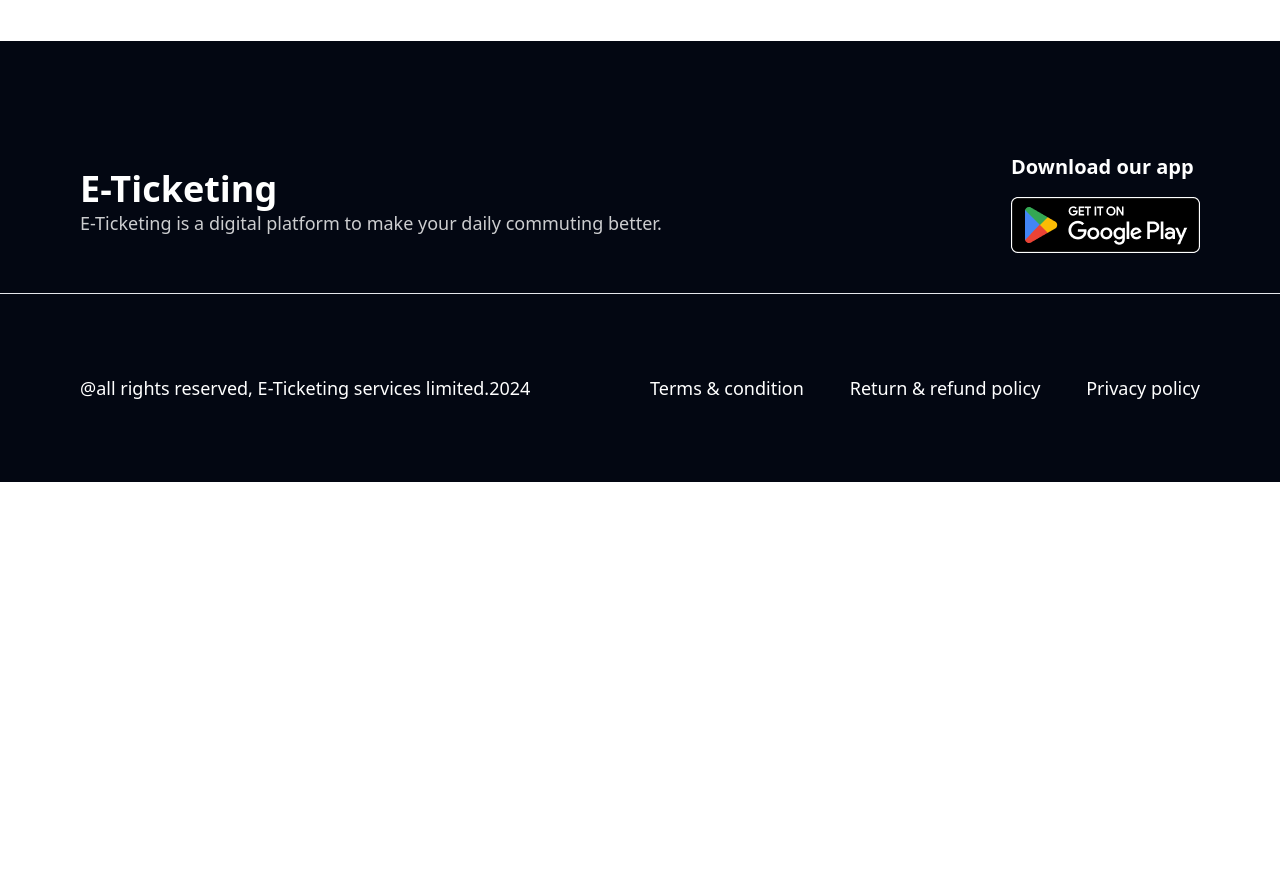
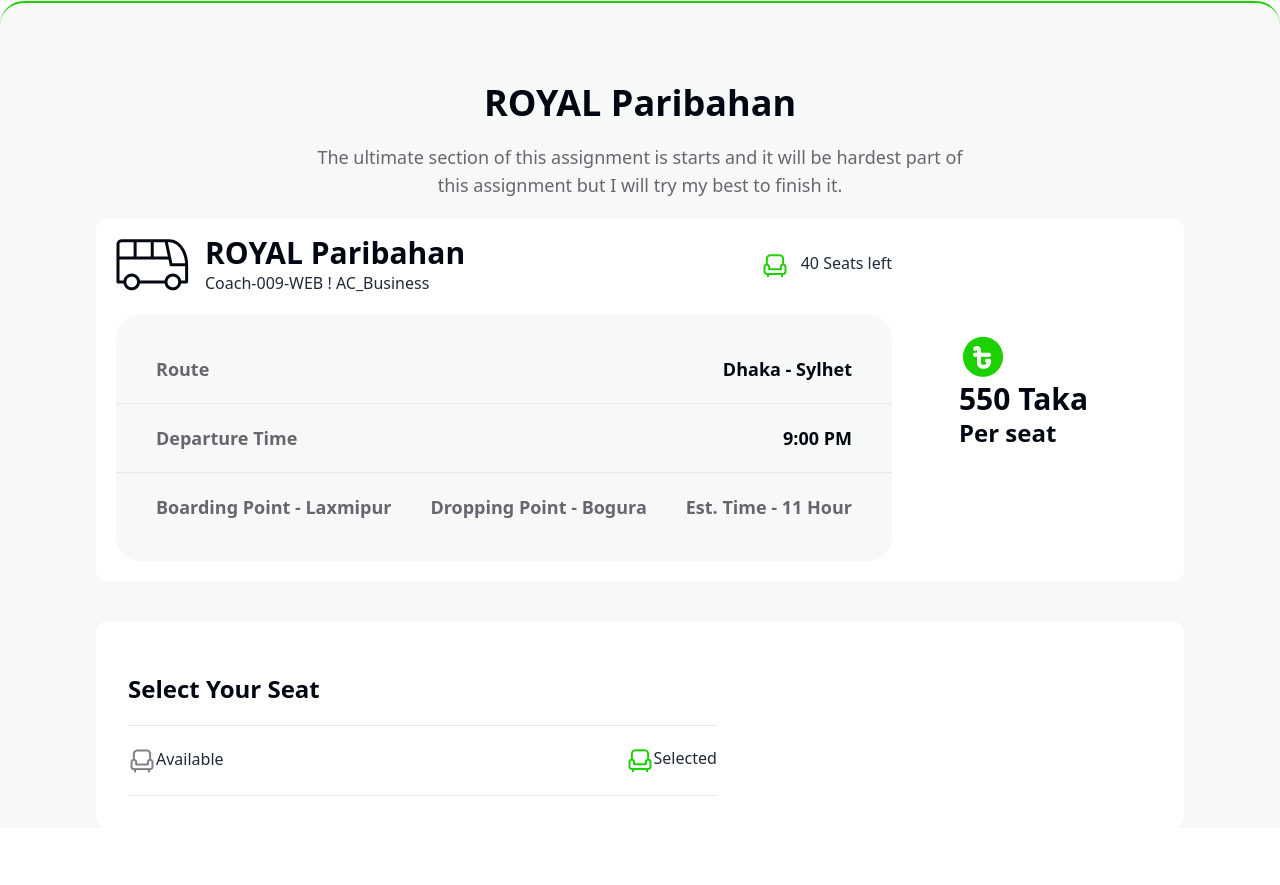
Before and after one commit to krrakib/fifth-assignment, a plain HTML site: page index.html in a window 1280 px wide. Shown: the part 1455-2340 px from the top of the page. Before the commit the page ends 1937 px from the top, so only its background shows below. Drawn offline with nearby package versions, Linux system fonts and the light colour scheme.

Commit message:
started ticketing section

```diff
--- a/index.html
+++ b/index.html
@@ -16,7 +16,7 @@
 
 <body>
     <!-- navbar section -->
-    <nav class="py-10">
+    <nav class="py-5">
         <div class="navbar bg-base-100 flex justify-around">
             <div class="">
                 <div class="dropdown">
@@ -98,7 +98,7 @@
         <div>
             <h2 class="font-bold text-4xl text-black text-center">Best offers for you</h2>
         </div>
-        <div class="max-w-6xl mx-5 lg:mx-auto flex flex-col lg:flex-row gap-5 h-52 my-10">
+        <div class="max-w-6xl mx-5 lg:mx-auto flex flex-col lg:flex-row gap-5 lg:h-52 my-10">
             <div class="bg-[#FFBF0F] flex justify-center items-center lg:w-1/2 rounded-xl gap-8">
                 <div>
                     <h2 class="font-extrabold text-[#030712CC] text-4xl">15% OFF</h2>
@@ -133,6 +133,77 @@
         </div>
     </section>
 
+    <!-- ticketing section -->
+    <section class="bg-[#F7F8F8] rounded-t-3xl border-t-[#1DD100] border-t-2 w-auto mt-20">
+        <div class="text-center pt-20">
+            <h2 class="font-bold text-4xl text-[#030712]">ROYAL Paribahan</h2>
+            <p class="font-normal text-lg text-[#03071299] py-5">The ultimate section of this assignment is starts and it will be hardest part of <br> this assignment but I will try my best to finish it.</p>
+        </div>
+        <section class="bg-white lg:max-w-6xl h-auto lg:mx-24 rounded-xl pb-5">
+            <div class="flex justify-between items-center">
+                <div class=" pt-4 px-5 w-3/4">
+                    <div class="flex justify-between items-center">
+                        <div class="flex justify-center items-center gap-4">
+                            <img src="images/bus-logo.png" alt="">
+                            <div>
+                                <h3 class="font-bold lg:text-3xl text-[#030712]">ROYAL Paribahan</h3>
+                                <p>Coach-009-WEB ! AC_Business</p>
+                            </div>
+                        </div>
+                        <div class="flex gap-3">
+                            <img src="images/seat-green.png" alt="">
+                            <p>40 Seats left</p>
+                        </div>
+                    </div>
+
+                    <div class="max-w-4xl bg-[#F7F8F8] rounded-3xl py-10 mt-5">
+                        <div class="flex justify-between px-10 pb-5">
+                            <p class="font-semibold text-[#03071299] text-lg">Route</p>
+                            <p class="font-semibold text-[#030712] text-lg">Dhaka - Sylhet</p>
+                        </div>
+                        <hr>
+                        <div class="flex justify-between px-10 py-5">
+                            <p class="font-semibold text-[#03071299] text-lg">Departure Time</p>
+                            <p class="font-semibold text-[#030712] text-lg">9:00 PM</p>
+                        </div>
+                        <hr>
+                        <div class="flex justify-between px-10 pt-5">
+                            <p class="font-semibold text-[#03071299] text-lg">Boarding Point - Laxmipur</p>
+                            <p class="font-semibold text-[#03071299] text-lg">Dropping Point - Bogura</p>
+                            <p class="font-semibold text-[#03071299] text-lg">Est. Time - 11 Hour</p>
+                        </div>
+                    </div>
+                </div>
+                <div class="pr-5 lg:pr-24">
+                    <img src="images/fare.png" alt="">
+                    <h3 class="font-bold text-3xl text-[#030712]">550 Taka</h3>
+                    <p class="font-semibold text-2xl text-[#030712]">Per seat</p>
+                </div>
+            </div>
+        </section>
+        <section class="bg-white lg:max-w-6xl h-auto lg:mx-24 rounded-xl my-10">
+            <!-- bus seat section -->
+            <section class="px-8 py-8 w-3/5">
+                <h3 class="font-semibold text-2xl text-[#030712] py-5">Select Your Seat</h3>
+                <hr>
+                <div class="flex py-5 justify-between items-center">
+                    <div class="flex">
+                        <img src="images/seat-gray.png" alt="">
+                        <p>Available</p>
+                    </div>
+                    <div class="flex">
+                        <img src="images/seat-green.png" alt="">
+                        <p>Selected</p>
+                    </div>
+                </div>
+                <hr>
+
+            </section>
+
+        </section>
+
+    </section>
+
     <!-- footer section -->
     <footer class="bg-[#030712] mt-20 pt-28">
         <div class="flex justify-between items-center mx-20 pb-10">
```
